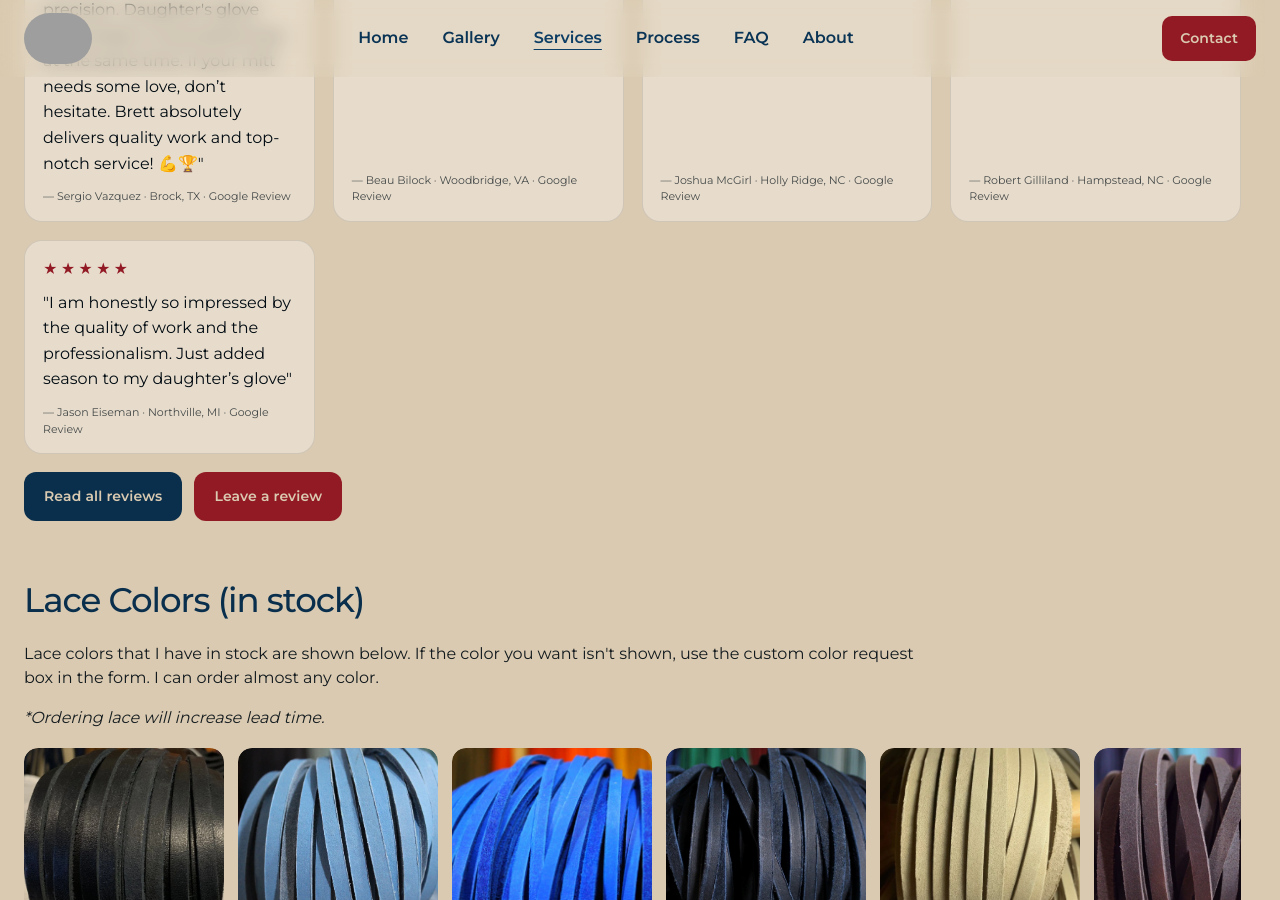
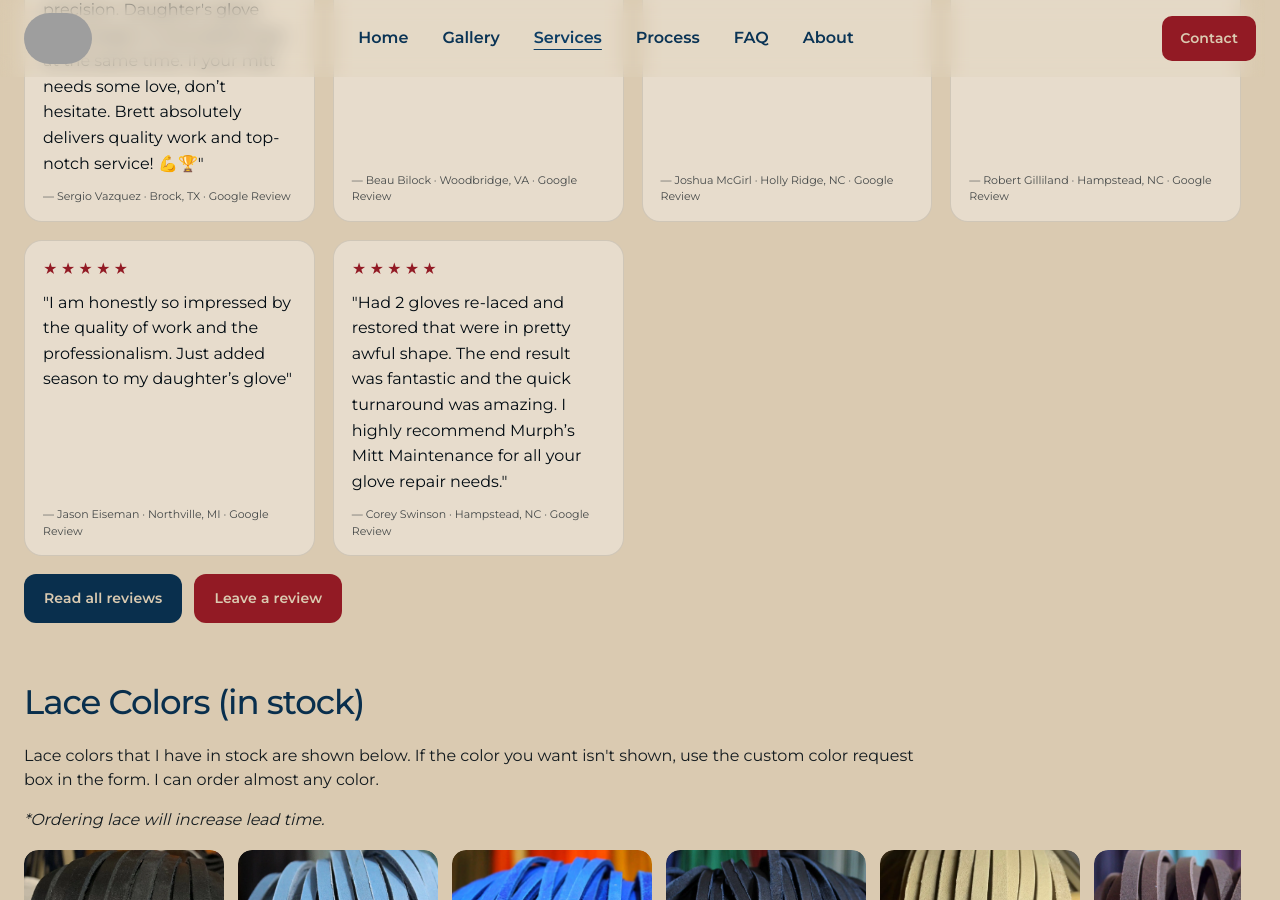
Before and after one commit to kbrettmurphy-ctrl/murphsmitts, a Jekyll site: the page built from services/index.html, in a window 1280 px wide and 900 px high, scrolled down 1873 px. Built offline with Jekyll 4.4.1, drawn with Linux system fonts in a browser that asks for light colours; grey boxes are pictures that could not be loaded.

Commit message:
Update index.html

```diff
--- a/services/index.html
+++ b/services/index.html
@@ -152,6 +152,14 @@ body_class: inner
             <div class="review-meta">— Jason Eiseman · Northville, MI · Google Review</div>
           </article>
 
+          <article class="review-card">
+            <div class="review-stars" aria-label="5 out of 5 stars">★★★★★</div>
+            <p class="review-text">
+              "Had 2 gloves re-laced and restored that were in pretty awful shape. The end result was fantastic and the quick turnaround was amazing. I highly recommend Murph’s Mitt Maintenance for all your glove repair needs."
+            </p>
+            <div class="review-meta">— Corey Swinson · Hampstead, NC · Google Review</div>
+          </article>
+
         </div>
 
         <div class="reviews-actions">
```
